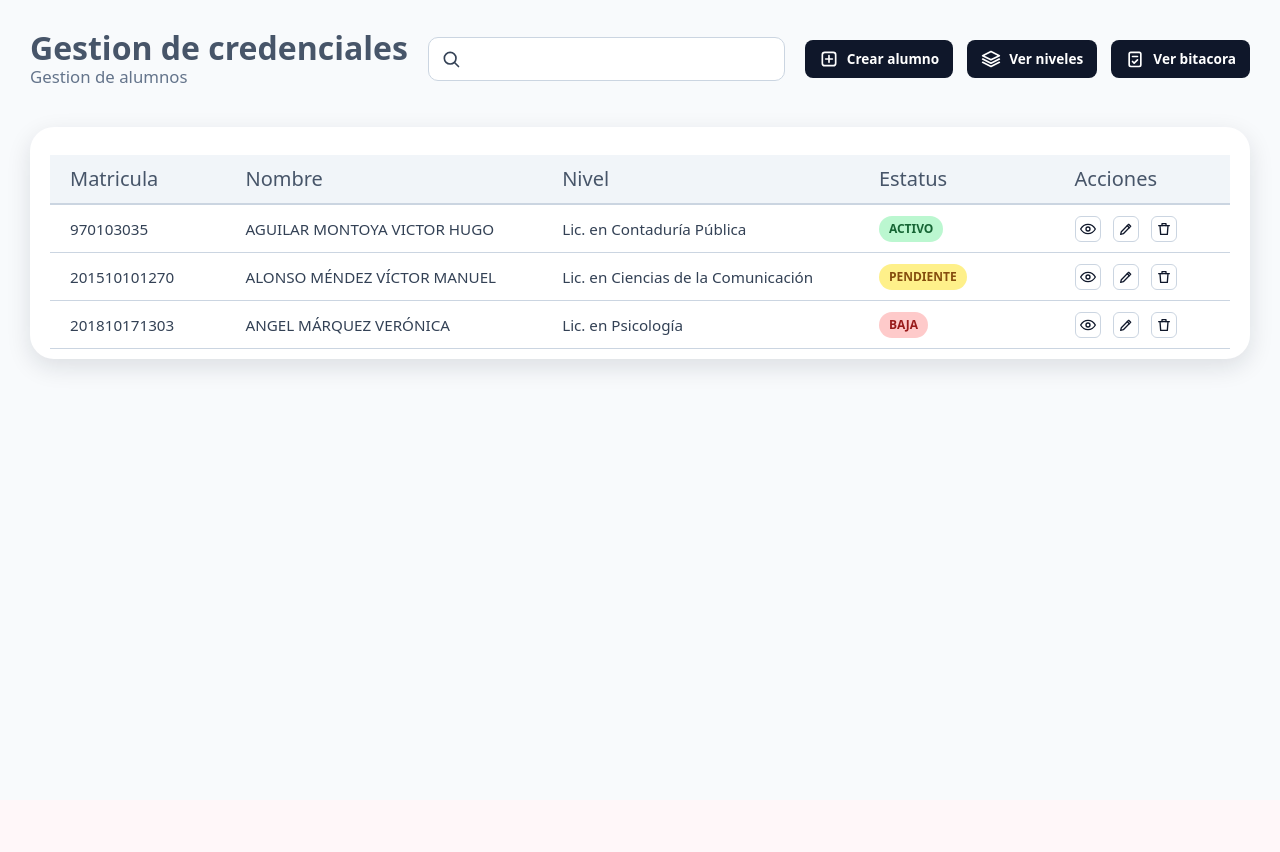
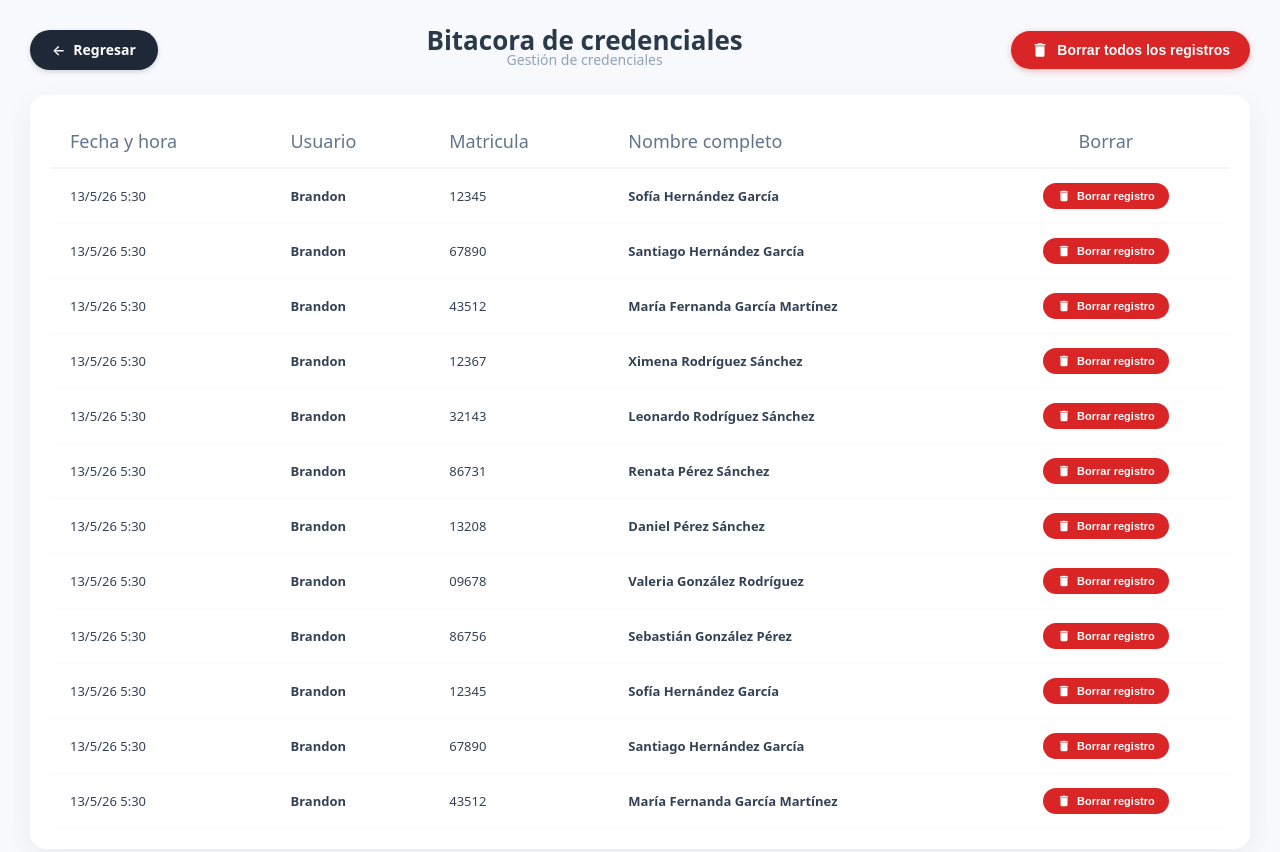
Before and after one commit to jm12345676/pruebas, an Angular app in the folder credenciales/: page /bitacora in a window 1280 px wide. Before the commit this address led to /inicio. Shown: the top 852 px of the page. Before the commit the page ends 800 px from the top, so only its background shows below. Built offline with nearby package versions, Linux system fonts and the light colour scheme.

Commit message:
s/n errores

```diff
--- a/credenciales/src/app/componentes/bitacora/bitacora.css
+++ b/credenciales/src/app/componentes/bitacora/bitacora.css
@@ -0,0 +1,166 @@
+/* Layout general del módulo */
+.bitacora-container {
+  padding: 30px;
+  background-color: #f7f9fc;
+  min-height: 100vh;
+  font-family: system-ui, -apple-system, BlinkMacSystemFont, 'Segoe UI', Roboto, sans-serif;
+  box-sizing: border-box;
+}
+
+/* Encabezado */
+.header-bitacora {
+  display: flex;
+  justify-content: space-between;
+  align-items: center;
+  margin-bottom: 25px;
+}
+
+.btn-regresar {
+  background-color: #1e2837;
+  color: #ffffff;
+  padding: 10px 22px;
+  border-radius: 25px;
+  text-decoration: none;
+  font-size: 14px;
+  font-weight: 600;
+  display: inline-flex;
+  align-items: center;
+  gap: 8px;
+  box-shadow: 0 2px 5px rgba(0,0,0,0.15);
+  transition: background-color 0.2s ease;
+}
+
+.btn-regresar:hover {
+  background-color: #111722;
+}
+
+.titulos-header {
+  text-align: center;
+}
+
+.titulo-principal {
+  margin: 0;
+  font-size: 26px;
+  font-weight: 800;
+  color: #2b3a4a;
+}
+
+.subtitulo {
+  font-size: 14px;
+  color: #94a3b8;
+  font-weight: 500;
+}
+
+.btn-borrar-todos {
+  background-color: #d92525;
+  color: #ffffff;
+  border: none;
+  padding: 10px 20px;
+  border-radius: 25px;
+  font-size: 14px;
+  font-weight: 700;
+  cursor: pointer;
+  display: inline-flex;
+  align-items: center;
+  gap: 8px;
+  box-shadow: 0 2px 6px rgba(217, 37, 37, 0.3);
+  transition: background-color 0.2s ease;
+}
+
+.btn-borrar-todos:hover {
+  background-color: #b91c1c;
+}
+
+/* Tarjeta y Tabla */
+.card-tabla {
+  background: #ffffff;
+  border-radius: 16px;
+  box-shadow: 0 8px 30px rgba(0, 0, 0, 0.06);
+  padding: 20px;
+  overflow-x: auto;
+}
+
+.tabla-bitacora {
+  width: 100%;
+  border-collapse: collapse;
+  text-align: left;
+}
+
+.tabla-bitacora th {
+  padding: 16px 20px;
+  font-size: 18px;
+  font-weight: 500;
+  color: #64748b;
+  border-bottom: 2px solid #f1f5f9;
+}
+
+.tabla-bitacora td {
+  padding: 14px 20px;
+  font-size: 13px;
+  color: #334155;
+  border-bottom: 1px solid #f8fafc;
+  vertical-align: middle;
+}
+
+.col-fecha {
+  color: #475569;
+  font-size: 12px;
+}
+
+.col-usuario {
+  font-weight: 600;
+  color: #334155;
+}
+
+.col-matricula {
+  color: #475569;
+  font-size: 13px;
+}
+
+.col-nombre {
+  font-weight: 600;
+  color: #1e293b;
+}
+
+.col-center {
+  text-align: center;
+}
+
+/* Botón individual de borrado */
+.btn-borrar-item {
+  background-color: #d92525;
+  color: #ffffff;
+  border: none;
+  padding: 6px 14px;
+  border-radius: 20px;
+  font-size: 11px;
+  font-weight: 700;
+  cursor: pointer;
+  display: inline-flex;
+  align-items: center;
+  gap: 6px;
+  transition: transform 0.1s ease, background-color 0.2s ease;
+}
+
+.btn-borrar-item:hover {
+  background-color: #b91c1c;
+  transform: scale(1.02);
+}
+
+/* Iconos SVG integrados */
+.icono-trash {
+  width: 18px;
+  height: 18px;
+}
+
+.icono-trash-sm {
+  width: 14px;
+  height: 14px;
+}
+
+.sin-registros {
+  text-align: center;
+  padding: 40px;
+  color: #94a3b8;
+  font-size: 15px;
+}
--- a/credenciales/src/app/componentes/bitacora/bitacora.html
+++ b/credenciales/src/app/componentes/bitacora/bitacora.html
@@ -1 +1,60 @@
-<p>bitacora works!</p>
+<div class="bitacora-container">
+  <!-- Encabezado superior con navegación y acciones principales -->
+  <header class="header-bitacora">
+    <a routerLink="/credenciales" class="btn-regresar">
+      <span class="flecha">&#8592;</span> Regresar
+    </a>
+
+    <div class="titulos-header">
+      <h1 class="titulo-principal">Bitacora de credenciales</h1>
+      <span class="subtitulo">Gestión de credenciales</span>
+    </div>
+
+    <button class="btn-borrar-todos" (click)="borrarTodos()">
+      <svg class="icono-trash" viewBox="0 0 24 24" fill="currentColor">
+        <path d="M6 19c0 1.1.9 2 2 2h8c1.1 0 2-.9 2-2V7H6v12zM19 4h-3.5l-1-1h-5l-1 1H5v2h14V4z"/>
+      </svg>
+      Borrar todos los registros
+    </button>
+  </header>
+
+  <!-- Tarjeta blanca principal que envuelve la tabla -->
+  <main class="card-tabla">
+    <table class="tabla-bitacora">
+      <thead>
+        <tr>
+          <th>Fecha y hora</th>
+          <th>Usuario</th>
+          <th>Matricula</th>
+          <th>Nombre completo</th>
+          <th class="col-center">Borrar</th>
+        </tr>
+      </thead>
+      <tbody>
+        <!-- Bucle moderno @for en Angular v17+ -->
+        @for (item of registros(); track item.id) {
+          <tr>
+            <td class="col-fecha">{{ item.fechaHora }}</td>
+            <td class="col-usuario">{{ item.usuario }}</td>
+            <td class="col-matricula">{{ item.matricula }}</td>
+            <td class="col-nombre">{{ item.nombreCompleto }}</td>
+            <td class="col-center">
+              <button class="btn-borrar-item" (click)="borrarRegistro(item.id)">
+                <svg class="icono-trash-sm" viewBox="0 0 24 24" fill="currentColor">
+                  <path d="M6 19c0 1.1.9 2 2 2h8c1.1 0 2-.9 2-2V7H6v12zM19 4h-3.5l-1-1h-5l-1 1H5v2h14V4z"/>
+                </svg>
+                Borrar registro
+              </button>
+            </td>
+          </tr>
+        } @empty {
+          <tr>
+            <td colspan="5" class="sin-registros">
+              No hay registros en la bitácora actualmente.
+            </td>
+          </tr>
+        }
+      </tbody>
+    </table>
+  </main>
+</div>
--- a/credenciales/src/app/componentes/bitacora/bitacora.ts
+++ b/credenciales/src/app/componentes/bitacora/bitacora.ts
@@ -1,9 +1,48 @@
-import { Component } from '@angular/core';
+import { Component, signal } from '@angular/core';
+import { RouterLink } from '@angular/router';
+
+// Interfaz para tipar cada registro de la bitácora
+export interface RegistroBitacora {
+  id: number;
+  fechaHora: string;
+  usuario: string;
+  matricula: string;
+  nombreCompleto: string;
+}
 
 @Component({
-  imports: [],
   selector: 'app-bitacora',
-  styleUrl: './bitacora.css',
+  standalone: true,
+  imports: [RouterLink],
   templateUrl: './bitacora.html',
+  styleUrl: './bitacora.css'
 })
-export class Bitacora {}
+export class BitacoraComponent {
+  // Lista inicial de registros obtenida directamente de la imagen
+  registros = signal<RegistroBitacora[]>([
+    { id: 1, fechaHora: '13/5/26 5:30', usuario: 'Brandon', matricula: '12345', nombreCompleto: 'Sofía Hernández García' },
+    { id: 2, fechaHora: '13/5/26 5:30', usuario: 'Brandon', matricula: '67890', nombreCompleto: 'Santiago Hernández García' },
+    { id: 3, fechaHora: '13/5/26 5:30', usuario: 'Brandon', matricula: '43512', nombreCompleto: 'María Fernanda García Martínez' },
+    { id: 4, fechaHora: '13/5/26 5:30', usuario: 'Brandon', matricula: '12367', nombreCompleto: 'Ximena Rodríguez Sánchez' },
+    { id: 5, fechaHora: '13/5/26 5:30', usuario: 'Brandon', matricula: '32143', nombreCompleto: 'Leonardo Rodríguez Sánchez' },
+    { id: 6, fechaHora: '13/5/26 5:30', usuario: 'Brandon', matricula: '86731', nombreCompleto: 'Renata Pérez Sánchez' },
+    { id: 7, fechaHora: '13/5/26 5:30', usuario: 'Brandon', matricula: '13208', nombreCompleto: 'Daniel Pérez Sánchez' },
+    { id: 8, fechaHora: '13/5/26 5:30', usuario: 'Brandon', matricula: '09678', nombreCompleto: 'Valeria González Rodríguez' },
+    { id: 9, fechaHora: '13/5/26 5:30', usuario: 'Brandon', matricula: '86756', nombreCompleto: 'Sebastián González Pérez' },
+    { id: 10, fechaHora: '13/5/26 5:30', usuario: 'Brandon', matricula: '12345', nombreCompleto: 'Sofía Hernández García' },
+    { id: 11, fechaHora: '13/5/26 5:30', usuario: 'Brandon', matricula: '67890', nombreCompleto: 'Santiago Hernández García' },
+    { id: 12, fechaHora: '13/5/26 5:30', usuario: 'Brandon', matricula: '43512', nombreCompleto: 'María Fernanda García Martínez' }
+  ]);
+
+  // Elimina un solo registro por ID
+  borrarRegistro(id: number): void {
+    this.registros.update(actuales => actuales.filter(reg => reg.id !== id));
+  }
+
+  // Borra absolutamente todos los registros de la lista
+  borrarTodos(): void {
+    if (confirm('¿Estás seguro de que deseas borrar todos los registros de la bitácora?')) {
+      this.registros.set([]);
+    }
+  }
+}
```
Also changed, not shown: credenciales/src/app/app.routes.ts (+6 -15 lines).
